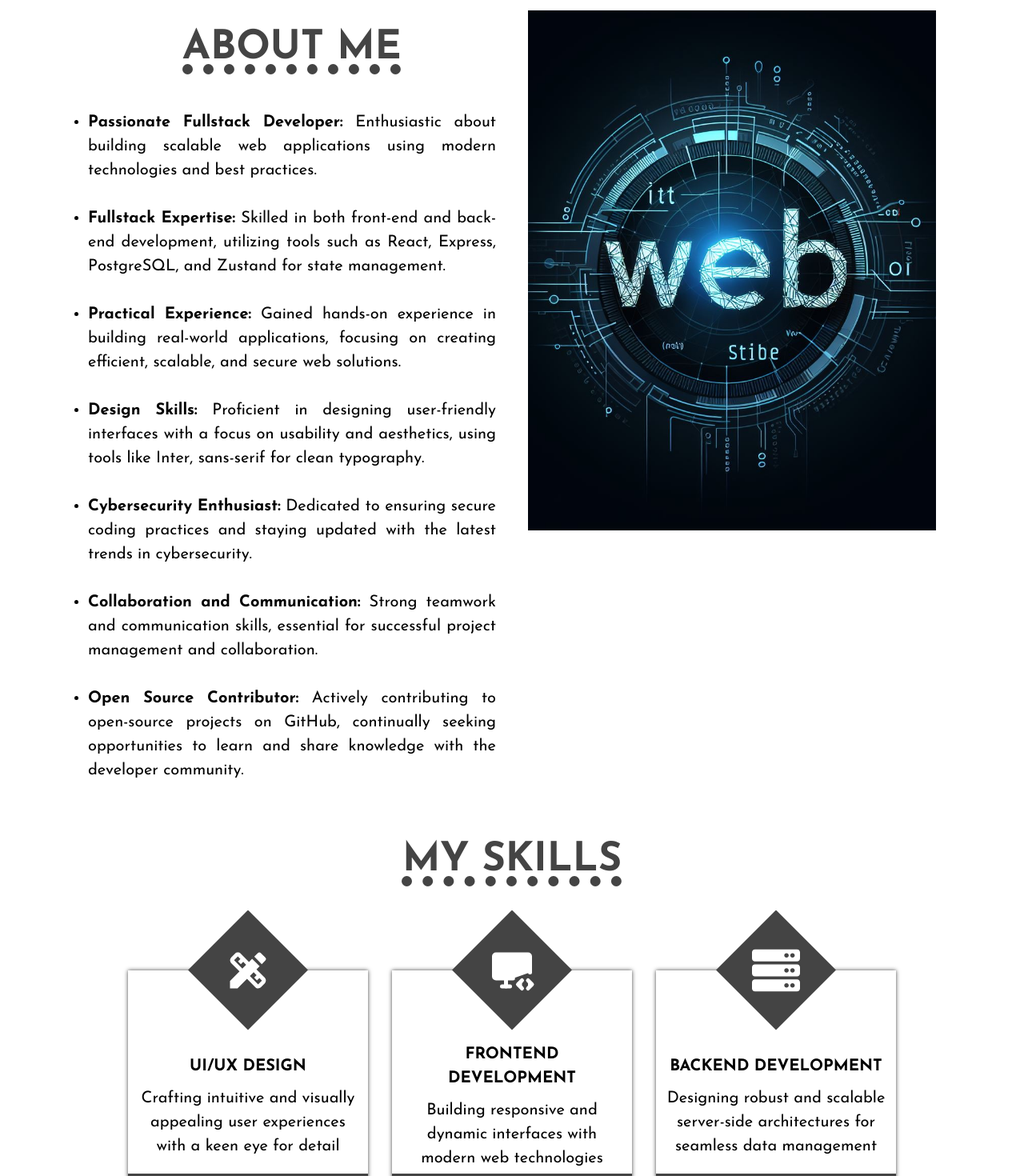
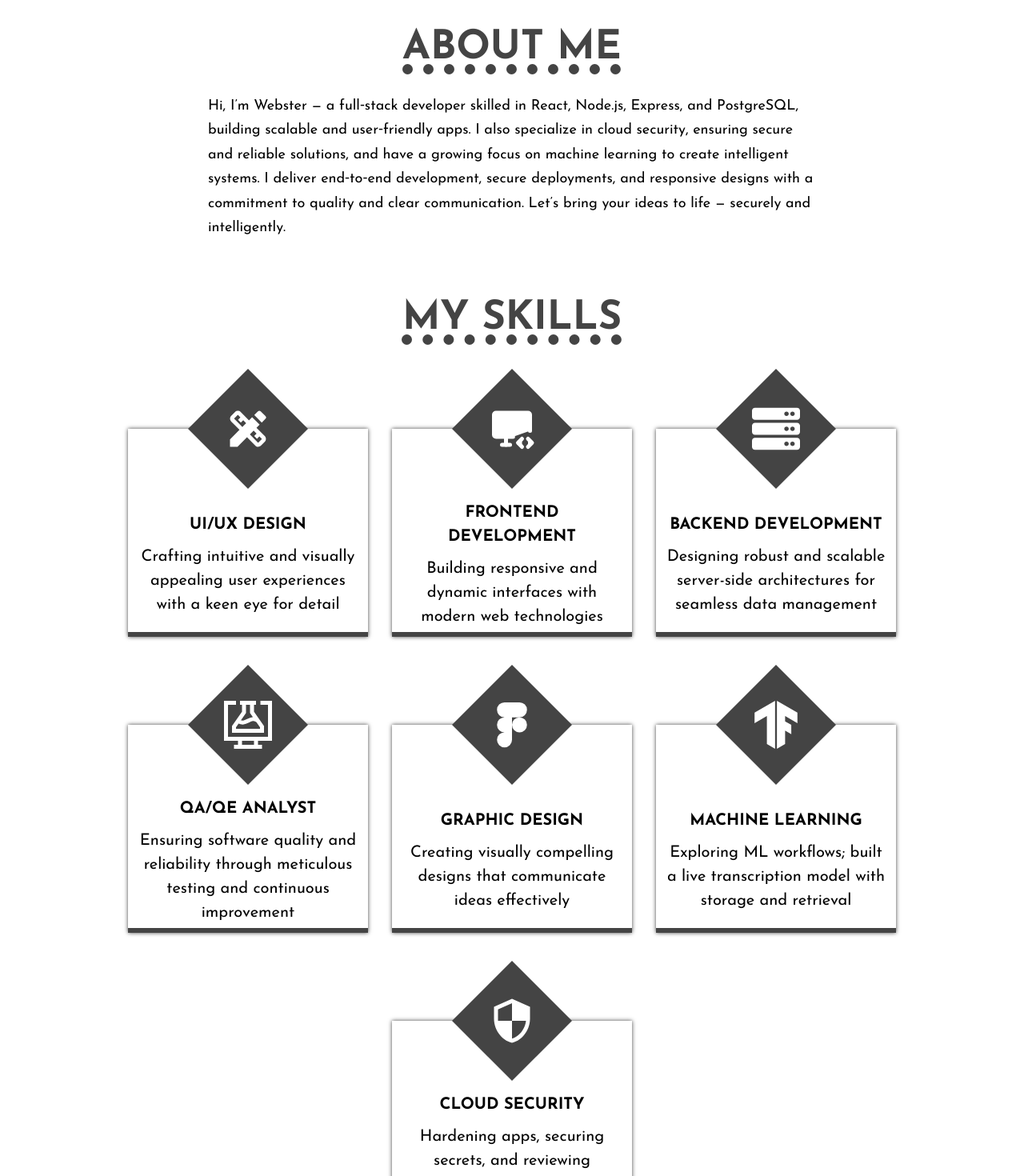
Before and after one commit to WeBstwr/webster_portfolio, a React (Vite) app: page / in a window 1280 px wide. Shown: the part 740-2210 px from the top of the page at 80% size. Built offline with nearby package versions, Linux system fonts and the light colour scheme.

Commit message:
do portfolio updates
-make about section cleaner
-add wbtstore project

```diff
--- a/src/data/projects.js
+++ b/src/data/projects.js
@@ -4,8 +4,18 @@ import zaphImg from "../assets/zaph.jpg";
 import uhaImg from "../assets/uhaImg.jpg";
 import adviceImg from "../assets/adviceImg.png";
 import mutcImg from "../assets/mutcImg.jpg";
+import wbtstoreImg from "../assets/wbtstoreImg.png";
+import logo from "../assets/logo.png";
 
 const projects = [
+  {
+    image: wbtstoreImg,
+    title: "wbt e-commerce store",
+    excerpt:
+      "A full‑stack e‑commerce app with React, Zustand, Formik, Node.js, Express, Prisma, PostgreSQL, and Multer. Includes JWT auth with cookies, admin/user roles, product and image management, cart persistence, and a responsive UI.",
+      liveUrl: "https://wbtstore.vercel.app/",
+    codeUrl: "https://github.com/WeBstwr/codealpha_Simple-E-commerce-Store",
+  },
   {
     image: restoImg,
     title: "webster's restaurant",
@@ -54,6 +64,14 @@ const projects = [
     liveUrl: "https://numeral-to-roman-converter.vercel.app/",
     codeUrl: "https://github.com/WeBstwr/numeral-to-roman-converter",
   },
+  {
+    image: logo,
+    title: "live transcription model",
+    excerpt:
+      "A speech transcription model for Luhya family names with automatic storage and retrieval.",
+    codeUrl: "https://github.com/WeBstwr/Live-Transcription-Model",
+  },
+
 ];
 
 export default projects;
--- a/src/data/skills.js
+++ b/src/data/skills.js
@@ -3,6 +3,8 @@ import { TbDeviceDesktopCode } from "react-icons/tb";
 import { FaServer } from "react-icons/fa";
 import { GrTestDesktop } from "react-icons/gr";
 import { IoLogoFigma } from "react-icons/io5";
+import { SiTensorflow } from "react-icons/si";
+import { MdSecurity } from "react-icons/md";
 
 const skills = [
   {
@@ -35,5 +37,17 @@ const skills = [
     description:
       "Creating visually compelling designs that communicate ideas effectively",
   },
+  {
+    icon: SiTensorflow,
+    title: "machine learning",
+    description:
+      "Exploring ML workflows; built a live transcription model with storage and retrieval",
+  },
+  {
+    icon: MdSecurity,
+    title: "cloud security",
+    description:
+      "Hardening apps, securing secrets, and reviewing authentication flows",
+  },
 ];
 export default skills;
--- a/src/pages/Explore/About/About.jsx
+++ b/src/pages/Explore/About/About.jsx
@@ -1,71 +1,28 @@
 import React from "react";
 import "./about.css";
 import Title from "../../../components/Title/Title";
-import johnDoeImg from "../../../assets/about-dummy-img.jpg";
 
 function About() {
   return (
-    <div id="about" className="about-section">
+    <section id="about" className="about-section">
       <div className="about-textbox">
         <div className="about-textbox-title">
           <Title text="about me" />
         </div>
         <div className="about-textbox__text">
-          <ul>
-            <li>
-              <b>Passionate Fullstack Developer:</b> Enthusiastic about building
-              scalable web applications using modern technologies and best
-              practices.
-            </li>{" "}
-            <br />
-            <li>
-              <b>Fullstack Expertise:</b> Skilled in both front-end and back-end
-              development, utilizing tools such as React, Express, PostgreSQL,
-              and Zustand for state management.
-            </li>{" "}
-            <br />
-            <li>
-              <b>Practical Experience:</b> Gained hands-on experience in
-              building real-world applications, focusing on creating efficient,
-              scalable, and secure web solutions.
-            </li>{" "}
-            <br />
-            <li>
-              <b>Design Skills:</b> Proficient in designing user-friendly
-              interfaces with a focus on usability and aesthetics, using tools
-              like Inter, sans-serif for clean typography.
-            </li>{" "}
-            <br />
-            <li>
-              <b>Cybersecurity Enthusiast:</b> Dedicated to ensuring secure
-              coding practices and staying updated with the latest trends in
-              cybersecurity.
-            </li>{" "}
-            <br />
-            <li>
-              <b>Collaboration and Communication:</b> Strong teamwork and
-              communication skills, essential for successful project management
-              and collaboration.
-            </li>{" "}
-            <br />
-            <li>
-              <b>Open Source Contributor:</b> Actively contributing to
-              open-source projects on GitHub, continually seeking opportunities
-              to learn and share knowledge with the developer community.
-            </li>
-          </ul>
+          <p>
+            Hi, I’m Webster — a full‑stack developer skilled in React, Node.js,
+            Express, and PostgreSQL, building scalable and user‑friendly apps.
+            I also specialize in cloud security, ensuring secure and reliable
+            solutions, and have a growing focus on machine learning to create
+            intelligent systems. I deliver end‑to‑end development, secure
+            deployments, and responsive designs with a commitment to quality and
+            clear communication. Let’s bring your ideas to life — securely and
+            intelligently.
+          </p>
         </div>
       </div>
-      <div className="about-image-wrapper">
-        <img
-          src={johnDoeImg}
-          alt="Webster Ifedha portrait"
-          loading="lazy"
-          decoding="async"
-          className="about__image"
-        />
-      </div>
-    </div>
+    </section>
   );
 }
 
--- a/src/pages/Explore/About/about.css
+++ b/src/pages/Explore/About/about.css
@@ -1,10 +1,7 @@
 .about-section {
-  max-width: 1100px;
+  max-width: 800px;
   margin: 3rem auto;
-  display: grid;
-  grid-template-columns: 1fr 1fr;
   padding: 2rem;
-  gap: 4rem;
 }
 
 @media screen and (max-width: 50em) {
@@ -20,24 +17,13 @@
 .about-textbox {
   display: flex;
   flex-direction: column;
-  justify-content: center;
+  gap: 2rem;
   align-items: center;
-  gap: 4rem;
 }
 
 .about-textbox__text {
-  font-size: 2rem;
-  text-align: justify;
-  justify-content: center;
+  font-size: 1.8rem;
+  line-height: 1.7;
 }
 
-.about-image-wrapper {
-  height: 65rem;
-}
-
-.about__image {
-  width: 100%;
-  height: 100%;
-  display: block;
-  object-fit: cover;
-}
+/* Image removed per Option B */
--- a/src/pages/Explore/Hero/Hero.jsx
+++ b/src/pages/Explore/Hero/Hero.jsx
@@ -10,10 +10,10 @@ function Hero() {
           <div className="hero-textbox">
             <p className="hero-textbox__p hero-textbox-p-left">
               <img src={img} alt="Webster Ifedha avatar" decoding="async" className="hero-avatar-img" />
-              Hello, I am
+              Hello, I’m
             </p>
             <h3 className="hero__name">{`webster ifedha`}</h3>
-            <p className="hero-textbox__p">I am a full-stack web developer</p>
+            <p className="hero-textbox__p">I’m a full‑stack developer</p>
           </div>
         </div>
 
--- a/src/pages/Explore/Projects/Project.jsx
+++ b/src/pages/Explore/Projects/Project.jsx
@@ -19,6 +19,7 @@ function Project({ thumbnail, title, excerpt, liveUrl, codeUrl }) {
         <h3 className="project__title">{title}</h3>
         <p className="project__excerpt">{excerpt}</p>
         <div className="project__urls">
+          {liveUrl && (
             <a
               href={liveUrl}
               target="_blank"
@@ -27,6 +28,7 @@ function Project({ thumbnail, title, excerpt, liveUrl, codeUrl }) {
             >
               <LuExternalLink /> live url
             </a>
+          )}
           <a
             href={codeUrl}
             target="_blank"
```
Also changed, not shown: src/assets/wbtstoreImg.png (added), 1 other file (tests, documents, lock files or other folders). Lines whose indentation alone changed are shown as unchanged.
